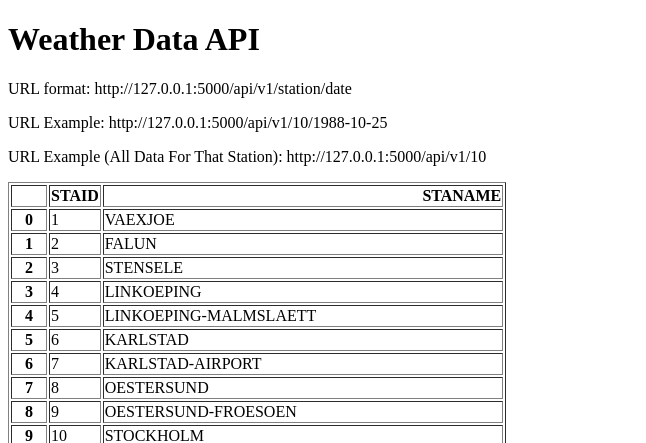
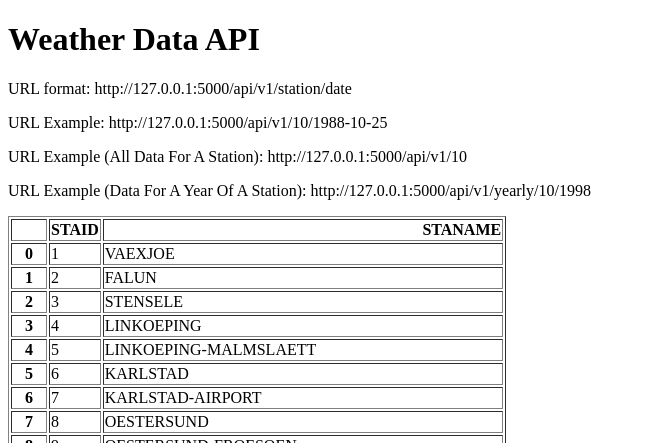
Before and after one commit to s3nt1n3lz21/pythonMegaCourseHistoricalWeatherAPI, a Flask app: page / in a window 1280 px wide. Shown: the top 443 px of the page, without its empty margins (0-646 px from the left). Run offline with Flask 3, Linux system fonts and the light colour scheme.

Commit message:
Created an API to get the weather data for a particular year from a weather station

```diff
--- a/main.py
+++ b/main.py
@@ -30,5 +30,13 @@ def all_data(station):
     result = df.to_dict(orient="records")
     return result
 
+@app.route("/api/v1/yearly/<station>/<year>")
+def yearly(station, year):
+    filename = "data_small/TG_STAID" + str(station).zfill(6) + ".txt"
+    df = pd.read_csv(filename, skiprows=20)
+    df["    DATE"] = df["    DATE"].astype(str)
+    data = df[df["    DATE"].str.startswith(str(year))]
+    return data.to_dict(orient="records")
+
 if __name__ == '__main__':
     app.run(debug=True)
--- a/templates/home.html
+++ b/templates/home.html
@@ -8,7 +8,8 @@
 <h1>Weather Data API</h1>
 <p>URL format: http://127.0.0.1:5000/api/v1/station/date</p>
 <p>URL Example: http://127.0.0.1:5000/api/v1/10/1988-10-25</p>
-<p>URL Example (All Data For That Station): http://127.0.0.1:5000/api/v1/10</p>
+<p>URL Example (All Data For A Station): http://127.0.0.1:5000/api/v1/10</p>
+<p>URL Example (Data For A Year Of A Station): http://127.0.0.1:5000/api/v1/yearly/10/1998</p>
 {{ data | safe }}
 </body>
 </html>
```
